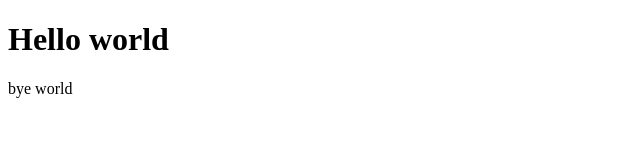
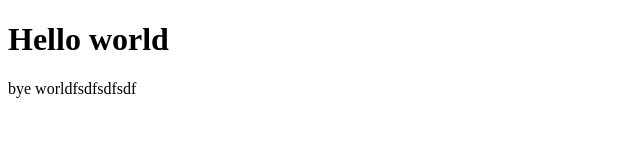
Before and after one commit to PavelGit01/test-project, a plain HTML site: page index.html in a window 1280 px wide. Shown: the full height of the page, 0-640 px from the left. Drawn offline with Linux system fonts and the light colour scheme.

Commit message:
change status

```diff
--- a/index.html
+++ b/index.html
@@ -7,6 +7,6 @@
   </head>
   <body>
     <h1>Hello world</h1>
-    <p>bye world</p>
+    <p>bye worldfsdfsdfsdf</p>
   </body>
 </html>
```
